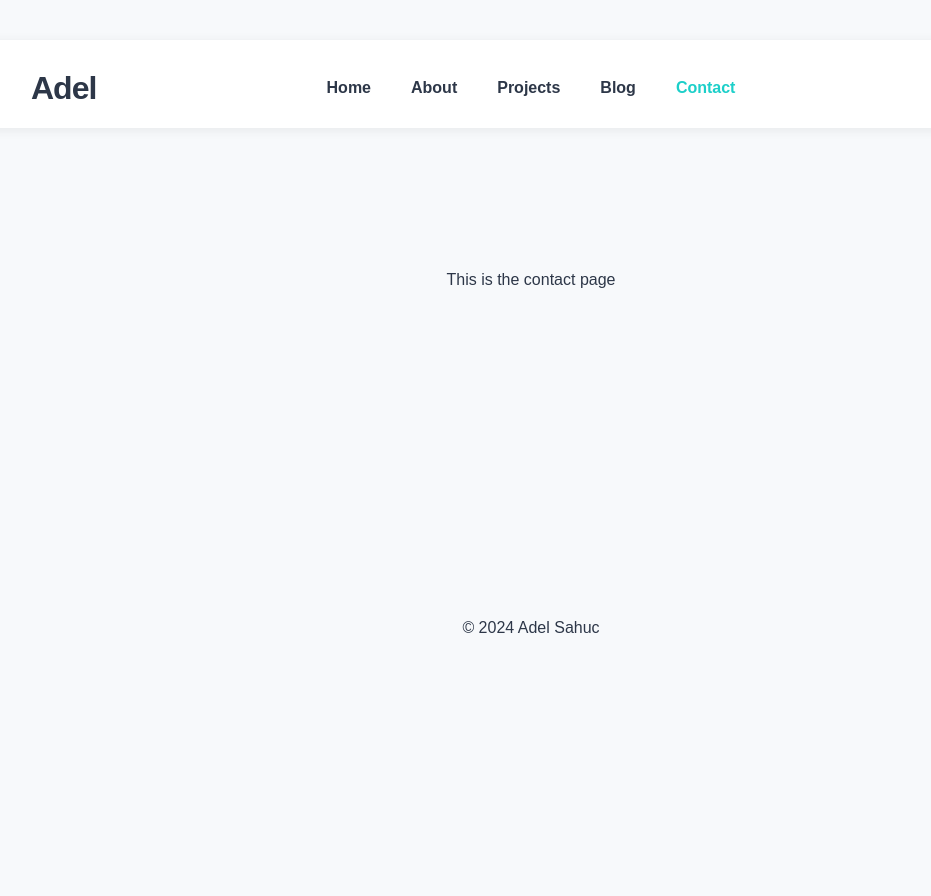
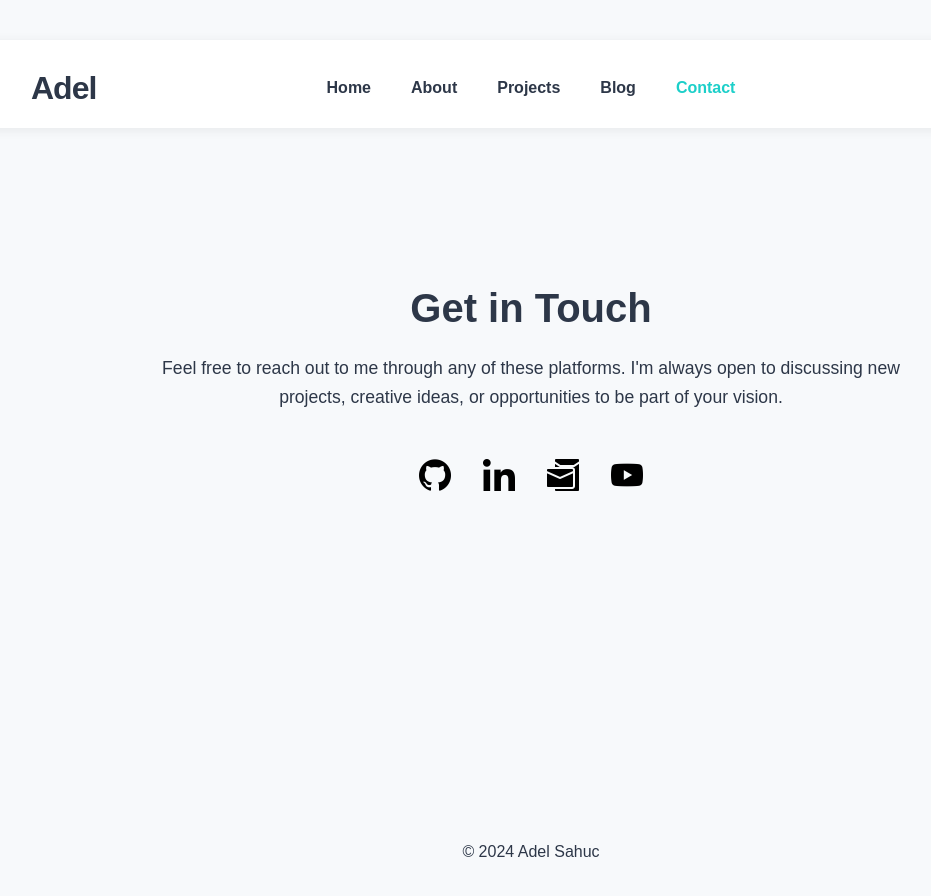
Before and after one commit to ans9868/react-portfolio, a React (Vite) app in the folder react-portfolio/: page /contact in a window 1280 px wide. Shown: the top 896 px of the page, without its empty margins (109-1040 px from the left). Before the commit the page ends 800 px from the top, so only its background shows below. Built offline with nearby package versions, Linux system fonts and the light colour scheme.

Commit message:
doing effort

```diff
--- a/react-portfolio/src/pages/contact.tsx
+++ b/react-portfolio/src/pages/contact.tsx
@@ -1,5 +1,26 @@
 import React from 'react';
+import github from '../assets/logos/github.png';
+import linkedin from '../assets/logos/linkedin.png';
+import email from '../assets/logos/email.png';
+import youtube from '../assets/logos/youtube.png';
+import '../styles/contact.css';
 
 export default function Contact() {
-  return <div>This is the contact page</div>;
+  return (
+    <section className="contact">
+      <div className="contact-container">
+        <h1>Get in Touch</h1>
+        <p className="contact-desc">
+          Feel free to reach out to me through any of these platforms. I'm always open to discussing new projects, creative ideas, or opportunities to be part of your vision.
+        </p>
+
+        <div className="hero-socials">
+          <a href="https://github.com/ans9868" target="_blank" rel="noopener noreferrer"><img src={github} alt="GitHub" /></a>
+          <a href="https://www.linkedin.com/in/adel-sahuc-7098791a8/" target="_blank" rel="noopener noreferrer"><img src={linkedin} alt="LinkedIn" /></a>
+          <a href="mailto:adel@sahuc.net" target="_blank" rel="noopener noreferrer"><img src={email} alt="Email" /></a>
+          <a href="https://www.youtube.com/@AdelNour333" target="_blank" rel="noopener noreferrer"><img src={youtube} alt="YouTube" /></a>
+        </div>
+      </div>
+    </section>
+  );
 }
--- /dev/null
+++ b/react-portfolio/src/styles/contact.css
@@ -0,0 +1,61 @@
+.contact {
+  min-height: 100vh;
+  display: flex;
+  align-items: center;
+  justify-content: center;
+  padding: 2rem;
+  background-color: var(--background-color);
+}
+
+.contact-container {
+  max-width: 800px;
+  width: 100%;
+  text-align: center;
+}
+
+.contact h1 {
+  font-size: 2.5rem;
+  margin-bottom: 1.5rem;
+  color: var(--text-color);
+}
+
+.contact-desc {
+  font-size: 1.1rem;
+  line-height: 1.6;
+  margin-bottom: 3rem;
+  color: var(--text-color);
+}
+
+.hero-socials {
+  display: flex;
+  justify-content: center;
+  gap: 2rem;
+  margin-top: 2rem;
+}
+
+.hero-socials a {
+  transition: transform 0.3s ease;
+}
+
+.hero-socials a:hover {
+  transform: translateY(-5px);
+}
+
+.hero-socials img {
+  width: 32px;
+  height: 32px;
+}
+
+@media (max-width: 768px) {
+  .hero-socials {
+    gap: 1.5rem;
+  }
+
+  .contact h1 {
+    font-size: 2rem;
+  }
+
+  .contact-desc {
+    font-size: 1rem;
+  }
+}
```
